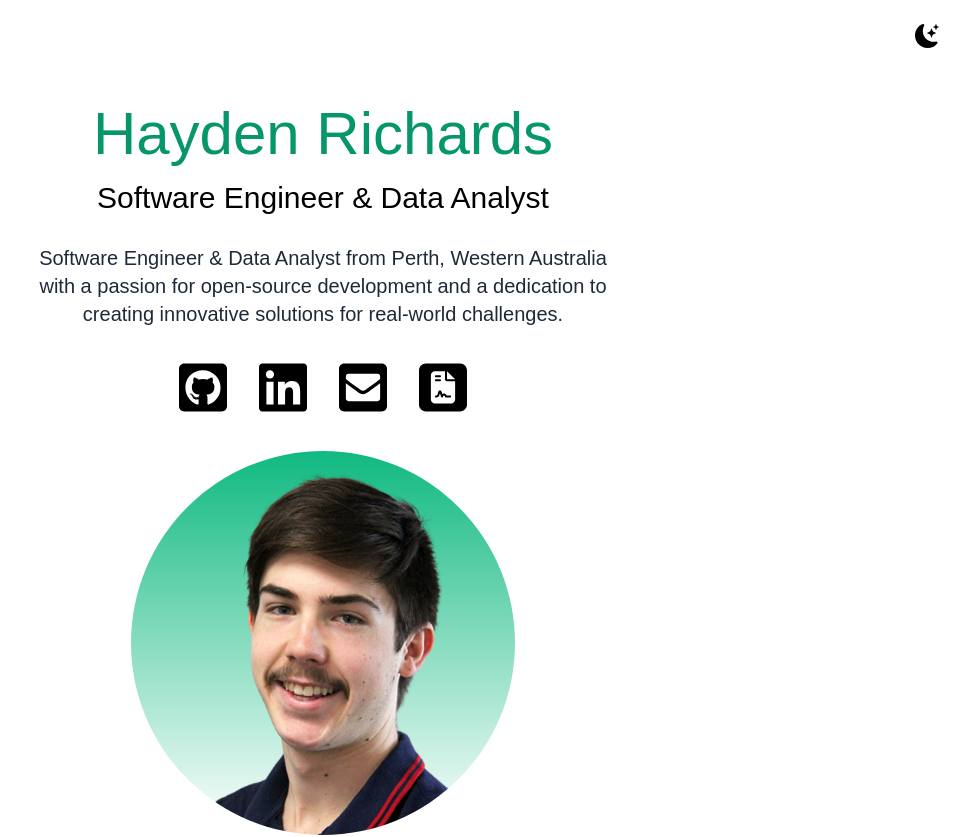
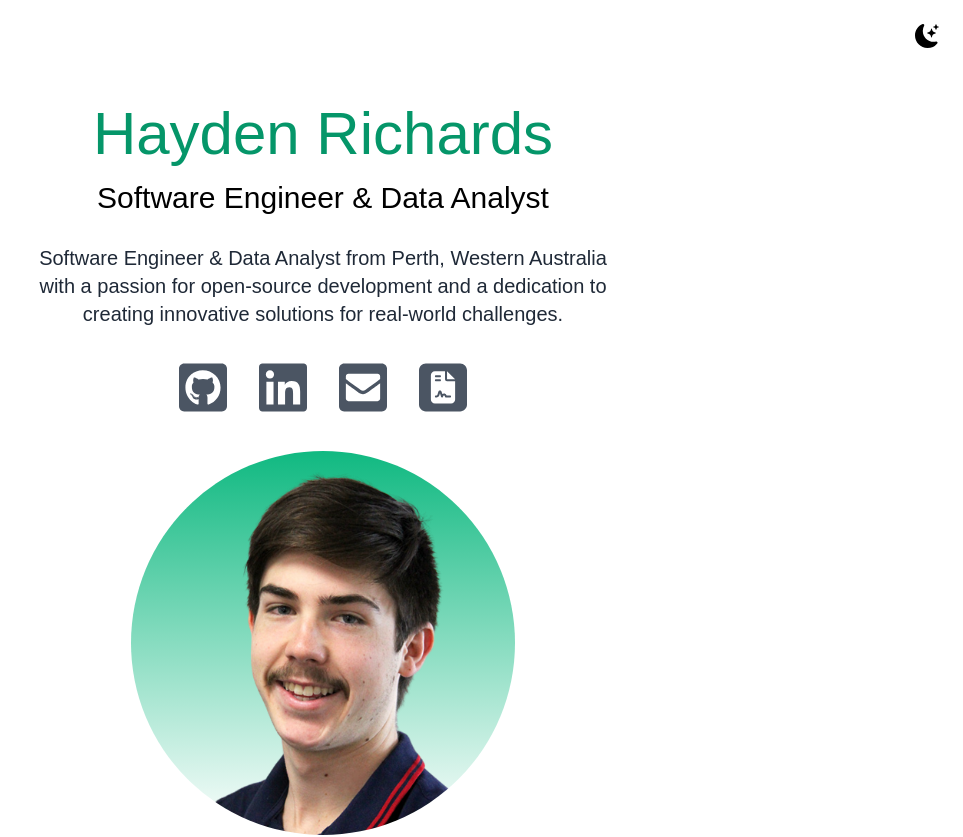
Before and after one commit to SupImDos/website, a Vue app: page / in a window 1280 px wide. Shown: the top 837 px of the page, without its empty margins (317-1280 px from the left). Built offline with nearby package versions, Linux system fonts and the light colour scheme.

Commit message:
Change fill to text on div enclosing SVGs

```diff
--- a/src/components/Hero.vue
+++ b/src/components/Hero.vue
@@ -15,7 +15,7 @@ import IconResume from '../icons/IconResume.vue'
       passion for open-source development and a dedication to creating
       innovative solutions for real-world challenges.
     </p>
-    <div class="flex justify-center gap-8 py-3 fill-gray-600 dark:fill-gray-400">
+    <div class="flex justify-center gap-8 py-3 text-gray-600 dark:text-gray-400">
       <a href="https://github.com/SupImDos/" class="w-9 md:w-12">
         <IconGithub class="fill-current hover:scale-110 duration-200 ease-in-out cursor-pointer" />
       </a>
```
